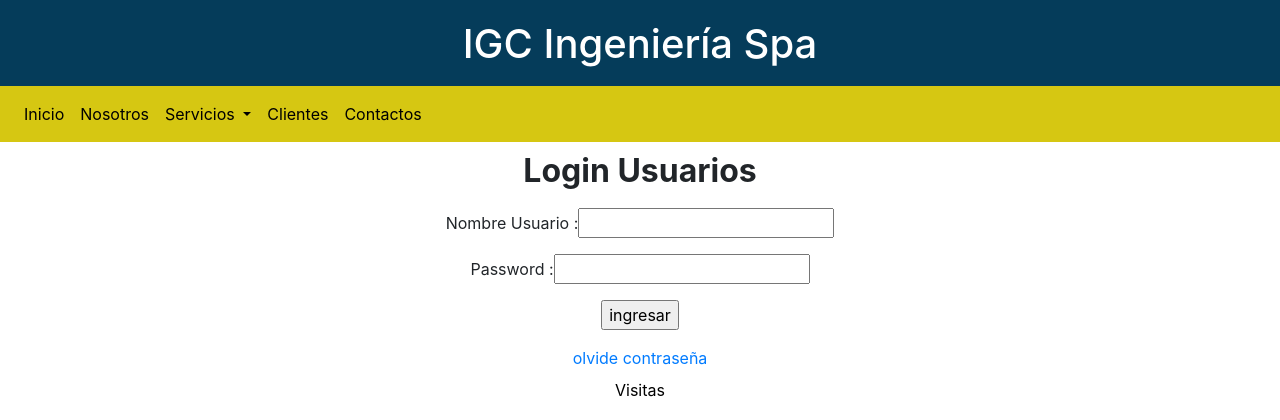
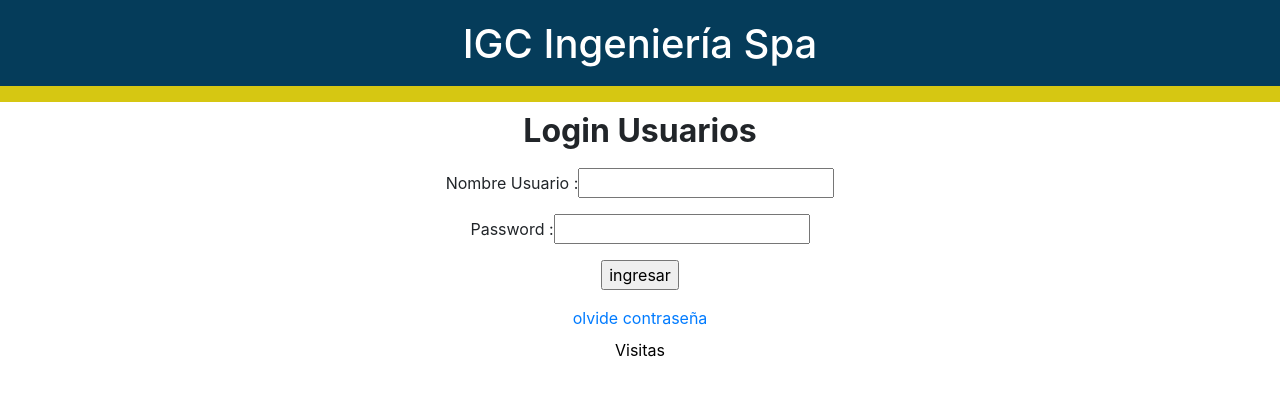
Before and after one commit to DionisiosSystem/IGC-Ingenieria, a Django app: page / in a window 1280 px wide. Shown: the top 420 px of the page. Run offline with Django 3.2, Linux system fonts and the light colour scheme; some libraries are stand-ins or nearby versions.

Commit message:
eliminacion menu logins

```diff
--- a/IGCIngenieria/formulario/templates/login.html
+++ b/IGCIngenieria/formulario/templates/login.html
@@ -41,7 +41,7 @@
           <button class="navbar-toggler" type="button" data-toggle="collapse" data-target="#menu"
                   aria-controls="menu" aria-expanded="false" aria-label="Toggle navigation"><span class="dark-blue-text"><i class="fas fa-bars"></i></span></button>
           <!-- Links Menu -->
-          <div class="collapse navbar-collapse" id="menu">
+          <!--<div class="collapse navbar-collapse" id="menu">
               <ul class="navbar-nav " >
                 <li class="nav-item">
 
@@ -54,7 +54,7 @@
                   <a class="nav-link dropdown-toggle letrasNegras" href="#" id="navbardrop" data-toggle="dropdown">
                     Servicios
                   </a>
-                  <!-- Submenu -->
+                  &lt;!&ndash; Submenu &ndash;&gt;
                   <div class="dropdown-menu">
                      <a class="dropdown-item letrasNegras" href="{% url 'obrasCiviles' %}">Obras Civiles</a>
                      <a class="dropdown-item letrasNegras" href="{% url 'obrasMenores' %}">Servicios Obras Menores</a>
@@ -67,7 +67,7 @@
                     <a class="nav-link letrasNegras" href="{% url 'contacto' %}">Contactos</a>
                 </li>
               </ul>
-          </div>
+          </div>-->
       </nav>
 
 
```
Also changed, not shown: IGCIngenieria/db.sqlite3.
